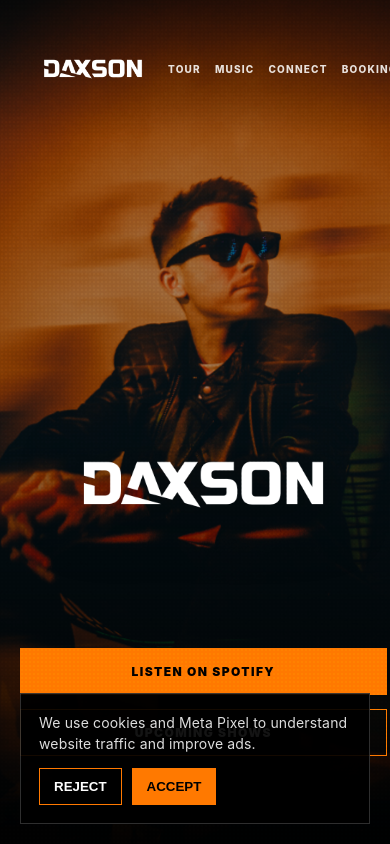
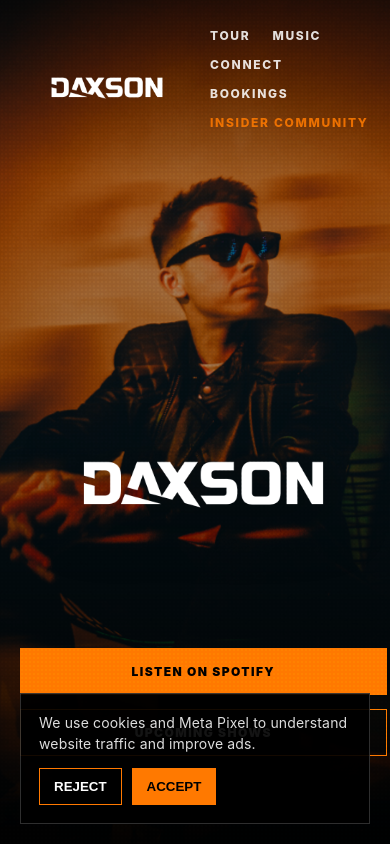
Before and after one commit to daxsonmusic/daxsonmusic, a Next.js app: page / in a window 390 px wide. Shown: the top 844 px of the page. Built offline with nearby package versions, Linux system fonts and the light colour scheme; no server answers.

Commit message:
mobile menu fix

```diff
--- a/src/app/globals.css
+++ b/src/app/globals.css
@@ -308,3 +308,33 @@ footer{text-align:center;color:#777;padding:26px;text-transform:uppercase;font-s
 .nav a.insider-nav {
   color: #ff7900;
 }
+
+@media (max-width: 760px) {
+  .site-header {
+    align-items: flex-start;
+    gap: 18px;
+    padding: 28px 22px;
+  }
+
+  .brand img {
+    width: 170px;
+  }
+
+  .nav {
+    width: 100%;
+    display: flex;
+    flex-wrap: wrap;
+    justify-content: flex-start;
+    gap: 14px 22px;
+  }
+
+  .nav a {
+    font-size: 12px;
+    letter-spacing: 0.14em;
+    white-space: nowrap;
+  }
+
+  .insider-nav {
+    color: #ff7900;
+  }
+}
```
